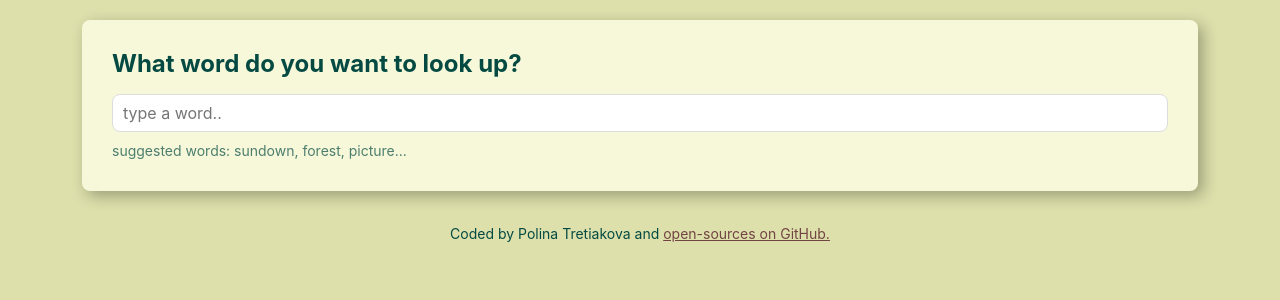
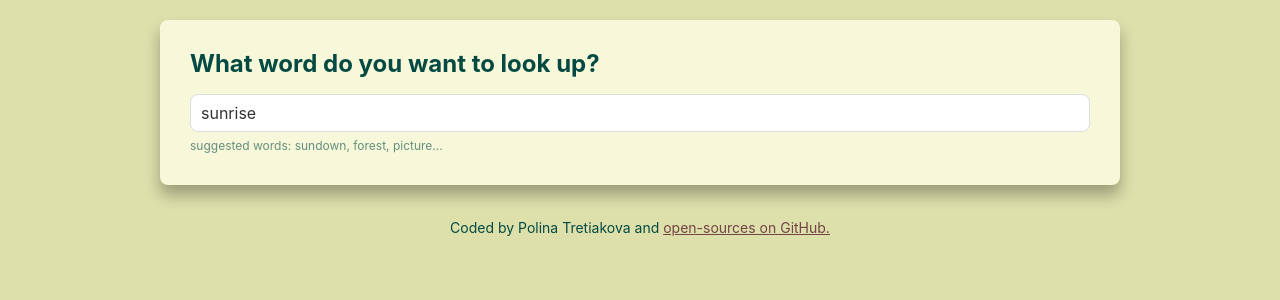
Before and after one commit to PollyT249/dictionary-project, a React (Create React App) app: page / in a window 1280 px wide. Shown: the top 300 px of the page. Built offline with nearby package versions, Linux system fonts and the light colour scheme; no server answers.

Commit message:
Refreshed the styling

```diff
--- a/src/App.css
+++ b/src/App.css
@@ -7,6 +7,11 @@ a {
   color: #734444;
 }
 
+.App {
+  max-width: 960px;
+  margin: 0 auto;
+}
+
 .App-footer {
   margin: 30px 0;
   text-align: center;
--- a/src/Dictionary.css
+++ b/src/Dictionary.css
@@ -9,7 +9,7 @@
   margin: 20px 0;
   padding: 30px;
   border-radius: 8px;
-  box-shadow: 5px 5px 15px rgba(0, 0, 0, 0.3);
+  box-shadow: 0px 10px 15px rgba(0, 0, 0, 0.3);
 }
 
 .Dictionary input {
@@ -21,8 +21,7 @@
 }
 
 .Dictionary .hint {
-  margin-top: 8px;
-  font-size: 14px;
-  height: 1.5;
-  opacity: 0.7;
+  margin-top: 5px;
+  font-size: 12px;
+  opacity: 0.6;
 }
--- a/src/Dictionary.js
+++ b/src/Dictionary.js
@@ -40,8 +40,8 @@ export default function Dictionary(props) {
           <form onSubmit={handleSubmit}>
             <input
               type="search"
-              placeholder="type a word.."
               onChange={updateKeywordChange}
+              defaultValue={props.defaultKeyword}
             />
           </form>
           <div className="hint">
--- a/src/Meaning.css
+++ b/src/Meaning.css
@@ -1,16 +1,16 @@
 .Meaning h3 {
   font-size: 24px;
   font-weight: bold;
-  height: 1.5;
+  line-height: 1.5;
 }
 
 .Meaning .definition {
   font-size: 18px;
-  height: 1;
+  line-height: 1;
 }
 
 .Meaning .example {
   font-size: 14px;
-  height: 1;
   font-style: italic;
+  opacity: 0.7;
 }
--- a/src/Results.css
+++ b/src/Results.css
@@ -1,11 +1,11 @@
 .Results h2 {
   font-size: 36px;
-  height: 1.5;
+  line-height: 1.5;
   font-weight: bold;
 }
 
 .Results p {
   font-size: 24px;
-  height: 1.5;
+  line-height: 1.5;
   font-weight: normal;
 }
--- a/src/Synonyms.css
+++ b/src/Synonyms.css
@@ -1,5 +1,5 @@
 .Synonyms {
-  margin: 15px 0 0;
+  margin: 10px 0 0;
   padding: 0;
 }
 
@@ -7,6 +7,6 @@
   font-size: 13px;
   display: inline-block;
   padding-right: 10px;
-  height: 1;
+  line-height: 1;
   opacity: 0.8;
 }
```
